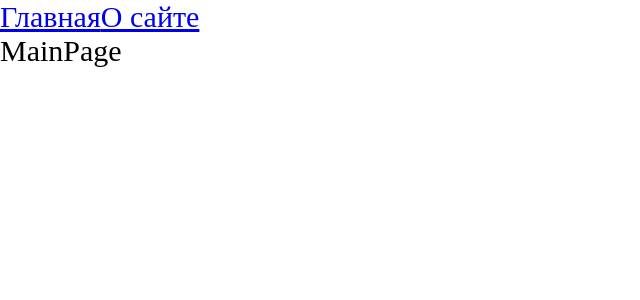
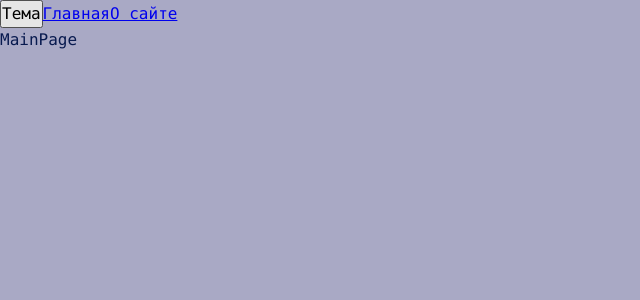
Before and after one commit to KoNyaShka-13/Frontend_dev, a React app: page / in a window 1280 px wide. Shown: the top 300 px of the page, without its empty margins (0-640 px from the left). Built offline with nearby package versions, Linux system fonts and the light colour scheme.

Commit message:
Themes
2 themes : dark and light

```diff
--- a/src/App.tsx
+++ b/src/App.tsx
@@ -1,12 +1,15 @@
 import React, { Suspense } from 'react';
 import {Link, Route, Routes} from 'react-router-dom';
-import './index.scss';
+import './styles/index.scss';
 import {AboutPageAsync} from "./pages/AboutPage/AboutPage.async";//Без скобок и асинка не будет работать
 import {MainPageAsync} from "./pages/MainPage/MainPage.async";//Если правильно написал, но ошибка есть, можно попробовать просто переписать заново, бывает, срабатывает
+import {useTheme} from "./theme/useTheme";//Чтобы динамически изменять темы
 
 const App = () => {
+    const {theme, toggleTheme} = useTheme();
     return (
-        <div className="app">
+        <div className={`app ${theme}`}>
+            <button onClick={toggleTheme}>Тема</button>
             <Link to={'/'}>Главная</Link>
             <Link to={'/about'}>О сайте</Link>
             <Suspense fallback={<div>Loading...</div>}>
--- a/src/index.scss
+++ /dev/null
@@ -1,9 +0,0 @@
-* {
-    margin: 0;
-    padding: 0;
-    box-sizing: border-box;
-}
-
-.app {
-    font-size: 30px;
-}
--- a/src/index.tsx
+++ b/src/index.tsx
@@ -1,10 +1,13 @@
 import {render} from "react-dom";
 import App from "./App";
-import { BrowserRouter } from "react-router-dom";
+import {BrowserRouter} from "react-router-dom";
+import ThemeProvider from "./theme/ThemeProvider";
 
 render(
     <BrowserRouter>
-    <App />
+        <ThemeProvider>
+            <App />
+        </ThemeProvider>
     </BrowserRouter>,
     document.getElementById('root')
 )
--- a/src/pages/AboutPage/AboutPage.async.tsx
+++ b/src/pages/AboutPage/AboutPage.async.tsx
@@ -1,4 +1,4 @@
-import {lazy} from "react";
+import {lazy} from "react";//С приставкой async или lazy нужны страницы, чтобы бандлов было несколько и загружалось только то, что необходимо
 
 export const AboutPageAsync = lazy(() => new Promise(resolve => {
     // @ts-ignore
--- /dev/null
+++ b/src/styles/index.scss
@@ -0,0 +1,14 @@
+//Это корневой scss, где настраивается весь сайт
+@import "reset";
+@import "variables/global";
+@import "themes/normal";
+@import "themes/dark";
+
+.app {
+    font: var(--font-m);//Достаем шрифт, который будет по умолчанию
+
+    background: var(--bg-color);
+    color: var(--primary-color);
+
+    min-height: 100vh;
+}
--- /dev/null
+++ b/src/styles/reset.scss
@@ -0,0 +1,14 @@
+* {
+    margin: 0;
+    padding: 0;
+    box-sizing: border-box;
+}
+
+input,
+button,
+textarea,
+select {
+    margin: 0;
+
+    font: inherit;
+}
--- /dev/null
+++ b/src/styles/themes/dark.scss
@@ -0,0 +1,6 @@
+.app.dark {
+    --bg-color: #282882;
+
+    --primary-color: #049604;//Основной, к примеру, заголовок
+    --secondary-color: #04ff04;//Второстепенный, к примеру, описание
+}
--- /dev/null
+++ b/src/styles/themes/normal.scss
@@ -0,0 +1,6 @@
+.app.light {
+    --bg-color: #a9a9c5;
+
+    --primary-color: #081a4f;
+    --secondary-color: #0449e0;
+}
--- /dev/null
+++ b/src/styles/variables/global.scss
@@ -0,0 +1,11 @@
+:root {
+    --font-family-main: Consolas, 'Times New Roman', Serif;//шрифты от балды
+
+    --font-size-m: 16px;//2 варианта(на большой и маленький экран)    --font-line-m: 24px;
+    --font-line-m: 24px;
+    --font-m: var(--font-size-m) / var(--font-line-m) var(--font-family-main);//создаем объединающую переменную
+
+    --font-size-l: 24px;
+    --font-line-l: 32px;
+    --font-l: var(--font-size-l) / var(--font-line-l) var(--font-family-main);
+}
--- /dev/null
+++ b/src/theme/ThemeContext.ts
@@ -0,0 +1,15 @@
+import {createContext} from "react";
+
+export enum Theme {
+    LIGHT = 'light',
+    DARK = 'dark'
+}
+
+export interface ThemeContextProps {
+    theme?: Theme;//Значение темы
+    setTheme?: (theme: Theme) => void//Функция, которая устанавливает определенную тему
+}
+
+export const ThemeContext = createContext<ThemeContextProps>({})
+
+export const LOCAL_STORAGE_THEME_KEY = 'theme';//Таким образом можно сохранить тему, даже, если браузер закрыли
--- /dev/null
+++ b/src/theme/ThemeProvider.tsx
@@ -0,0 +1,21 @@
+import React, {FC, useMemo, useState} from 'react';
+import {LOCAL_STORAGE_THEME_KEY, Theme, ThemeContext} from './ThemeContext';
+//Провайдер нужен, чтобы можно было иметь доступ к компоненту с любого места
+const defaultTheme = localStorage.getItem(LOCAL_STORAGE_THEME_KEY) as Theme || Theme.LIGHT;//Если локал сторедж пустой, то светлая тема, если локал сторедж не пустой, то будет тема темная. Так делаем, так как может возвращаться только строка, а у нас тип theme
+
+const ThemeProvider: FC = ({children}) => {
+    const [theme, setTheme] = useState<Theme>(defaultTheme);
+
+    const defaultProps = useMemo(() => ({
+        theme: theme,
+        setTheme: setTheme,
+    }), [theme])
+
+    return (
+        <ThemeContext.Provider value={defaultProps}>
+            {children}
+        </ThemeContext.Provider>
+    );
+};
+
+export default ThemeProvider;
--- /dev/null
+++ b/src/theme/useTheme.ts
@@ -0,0 +1,22 @@
+import {LOCAL_STORAGE_THEME_KEY, Theme, ThemeContext} from "./ThemeContext";
+import {useContext} from "react";
+//Файл для того, какие данные он будет отправлять
+interface UseThemeResult {
+    toggleTheme: () => void;
+    theme: Theme;
+}
+
+export function useTheme(): UseThemeResult {
+    const {theme, setTheme} = useContext(ThemeContext);
+
+    const toggleTheme = () => {
+        const newTheme = theme === Theme.DARK ? Theme.LIGHT : Theme.DARK
+        setTheme(newTheme);
+        localStorage.setItem(LOCAL_STORAGE_THEME_KEY, newTheme);
+    }
+
+    return {
+        theme,
+        toggleTheme,
+    }
+}
```
Also changed, not shown: 1 other file (tests, documents, lock files or other folders).
